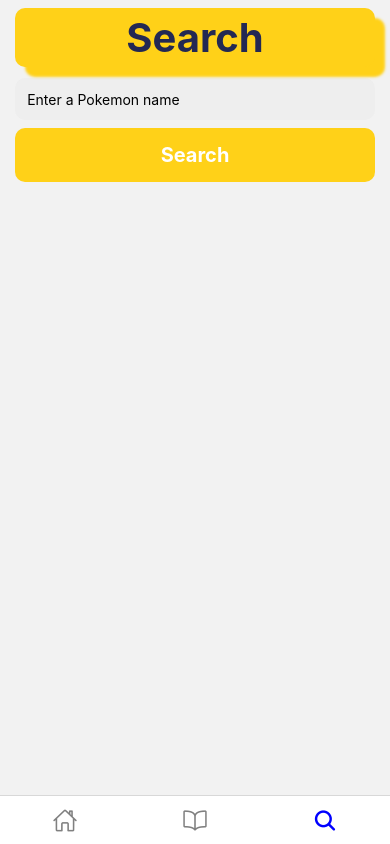
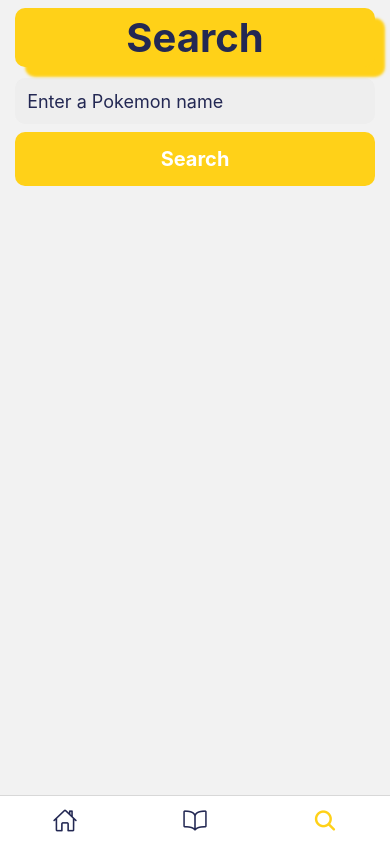
Before and after one commit to Antoaane/WR510-React-Native, a React Native app: screen /Searching in a window 390 px wide. Built offline with nearby package versions, Linux system fonts and the light colour scheme; no server answers.

Commit message:
feat : stylisation search

```diff
--- a/views/Searching.js
+++ b/views/Searching.js
@@ -4,6 +4,7 @@
 
 import { texts } from '../styles/texts';
 import { layouts } from '../styles/layouts';
+import * as color from '../styles/variables/colors';
 
 export default function Searching() {
     const [searchTerm, setSearchTerm] = useState('');
@@ -25,7 +26,7 @@
                     <Text style={texts.mainTitle}>Search</Text>
                 </View>
             <TextInput
-                style={layouts.input}
+                style={[layouts.input, texts.inputText, { color : color.blue }]}
                 placeholder="Enter a Pokemon name"
                 value={searchTerm}
                 onChangeText={setSearchTerm}
--- a/views/components/BottomNav.js
+++ b/views/components/BottomNav.js
@@ -5,6 +5,8 @@
 import Home from '../Home';
 import Pokedex from '../Pokedex';
 import Searching from '../Searching';
+
+import * as color from '../../styles/variables/colors';
 
 const Tab = createBottomTabNavigator();
 
@@ -31,8 +33,8 @@
 
                     return <Ionicons name={iconName} size={size} color={color} />;
                 },
-                tabBarActiveTintColor: 'blue',
-                tabBarInactiveTintColor: 'gray',
+                tabBarActiveTintColor: color.yellow,
+                tabBarInactiveTintColor: color.blue,
                 tabBarLabelStyle: {
                     fontSize: 0,
                   },
```
